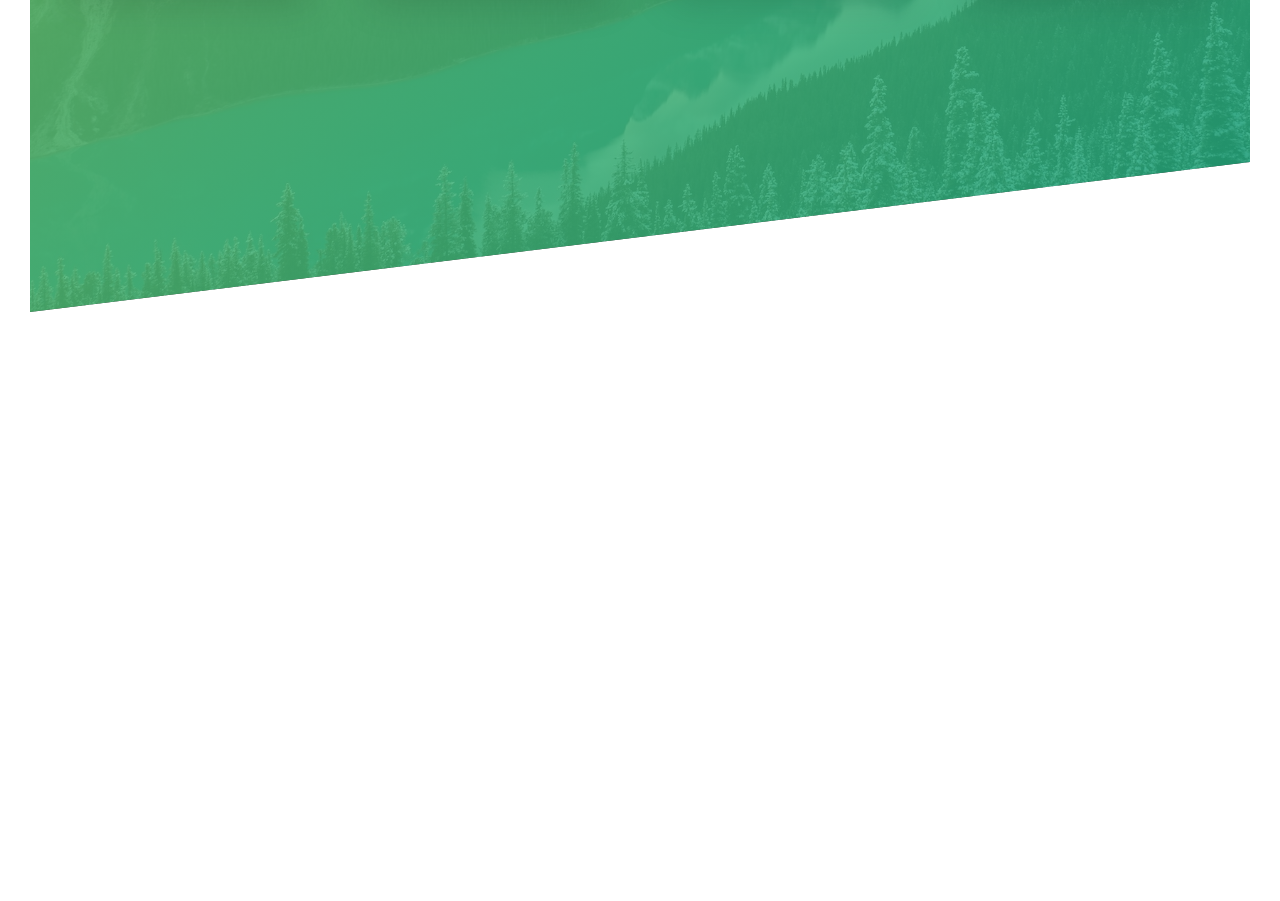
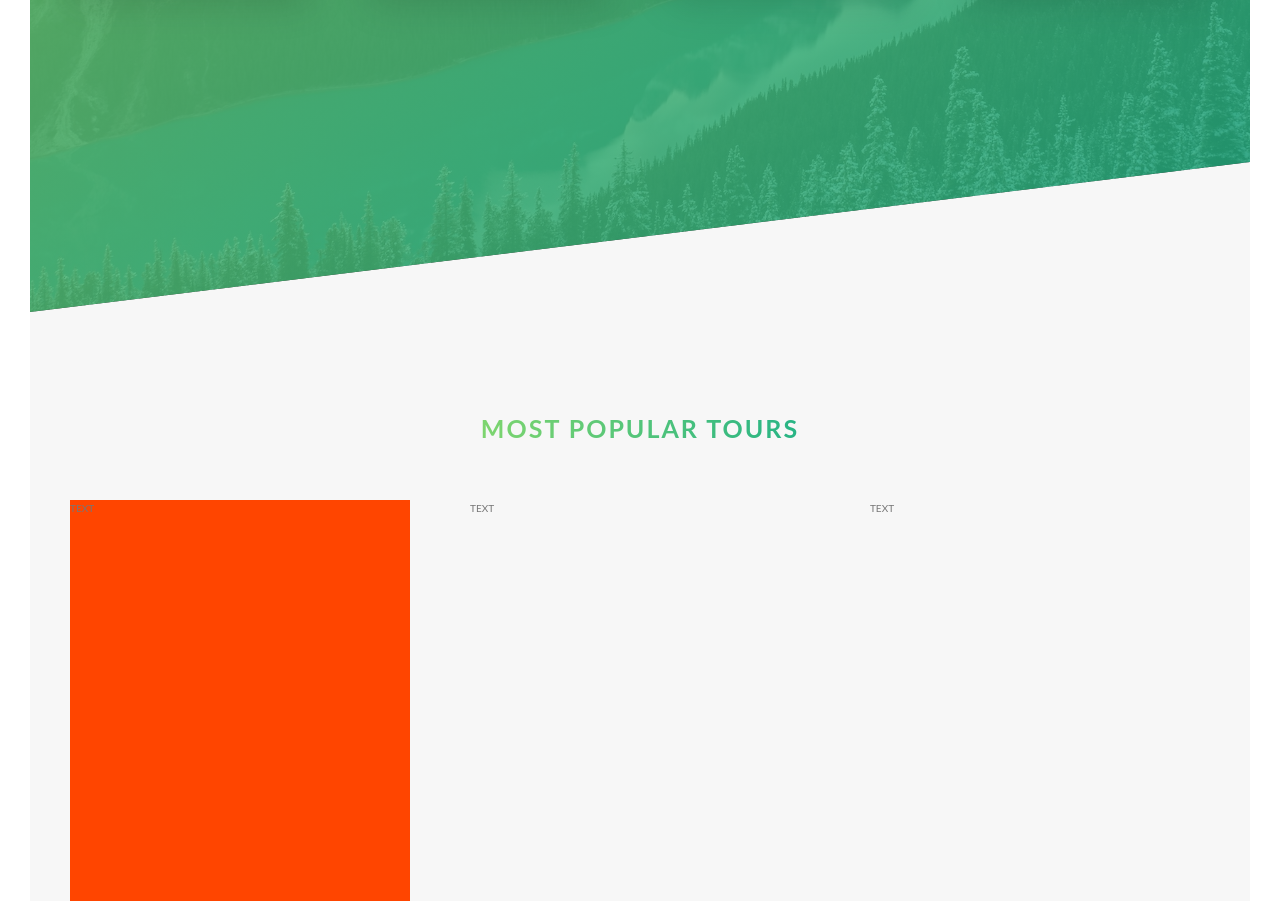
Before and after one commit to YukieIsobe/Natours, a website: page index.html in a window 1280 px wide. Shown: the part 1899-2800 px from the top of the page. Before the commit the page ends 2211 px from the top, so only its background shows below. Drawn offline with Linux system fonts and the light colour scheme.

Commit message:
card base

```diff
--- a/index.html
+++ b/index.html
@@ -80,6 +80,38 @@
           </div>
         </div>
       </section>
+
+      <section class="section-tours">
+        <div class="u-center-text u-margin-bottom-big">
+          <h2 class="heading-h2">most popular tours</h2>
+        </div>
+        <div class="row">
+          <div class="cal-1-of-3">
+            <div class="card">
+              <div class="card__side card__side--front">
+                TEXT
+              </div>
+              <div class="card__side card__side--back">
+                TEXT
+              </div>
+            </div>
+          </div>
+          <div class="cal-1-of-3">
+            <div class="card">
+              <div class="card__side">
+                TEXT
+              </div>
+            </div>
+          </div>
+          <div class="cal-1-of-3">
+            <div class="card">
+              <div class="card__side">
+                TEXT
+              </div>
+            </div>
+          </div>
+        </div>
+      </section>
     </main>
     <footer></footer>
   </body>
--- /dev/null
+++ b/sass/components/_cards.scss
@@ -0,0 +1,31 @@
+.card {
+  perspective: 150rem;
+  -moz-perspective: 150rem;
+  position: relative;
+  height: 50rem;
+
+  &__side {
+      height: 50rem;
+      width: 100%;
+      transition: all .8s ease;
+      position: absolute;
+      top: 0;
+      left: 0;
+      backface-visibility: hidden;
+
+      &--front {
+        background: orangered;
+      }
+      &--back {
+        background: green;
+        transform: rotateY(-180deg);
+      }
+  }
+
+  &:hover &__side--front {
+    transform: rotateY(180deg);
+  }
+  &:hover &__side--back {
+    transform: rotateY(0);
+  }
+}
--- a/sass/layout/_grid.scss
+++ b/sass/layout/_grid.scss
@@ -17,7 +17,6 @@
 
   .cal-1-of-3 {
     width: calc((100% - (#{$gutter-horizontal})*2) / 3);
-    background: orangered;
     float: left;
 
     &:not(:last-child) {
@@ -54,7 +53,6 @@
 
   .cal-3-of-4 {
     width: calc(((100% - #{$gutter-horizontal}*3)/4)*3 + (#{$gutter-horizontal}*2));
-    background: orangered;
     float: right;
 
     &:not(:last-child) {
--- a/sass/main.scss
+++ b/sass/main.scss
@@ -9,11 +9,12 @@
 
 @import "layout/grid";
 
+
 @import "components/btn";
 @import "components/composition";
 @import "components/feature-box";
+@import "components/cards";
 
 @import "layout/header";
 
-
 @import "page/home";
--- a/sass/page/_home.scss
+++ b/sass/page/_home.scss
@@ -6,7 +6,7 @@
 
 .section-feature {
   margin-top: -10vh;
-  padding: 20rem 0;
+  padding-top: 20rem;
   height: 100vh;
   background-image:
     linear-gradient(to right bottom,
@@ -21,5 +21,10 @@
   & > * {
     transform: skewY(7deg);
   }
+}
 
+.section-tours {
+  margin-top: -10vh;
+  background: $color-grey-light;
+  padding: 25rem 0 50rem 0;
 }
```
Also changed, not shown: css/style.css.
